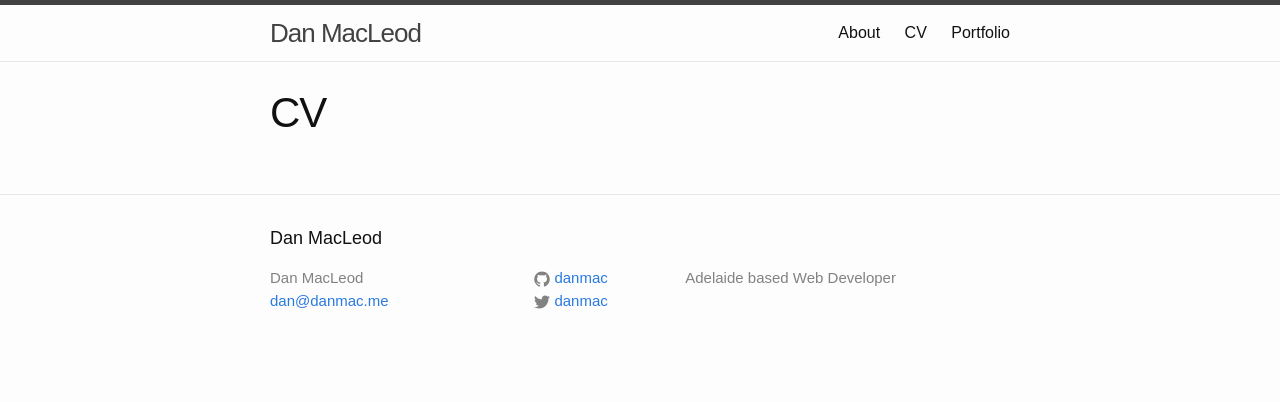
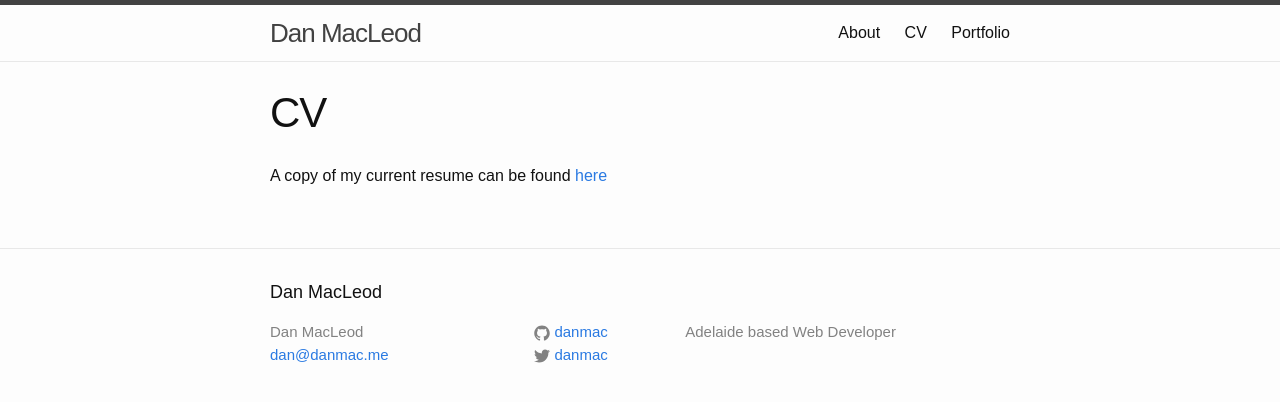
Before and after one commit to danmac/danmac.github.io, a Jekyll site: the page built from cv.md, in a window 1280 px wide. Shown: the top 402 px of the page. Built offline with Jekyll 4.4.1, drawn with Linux system fonts in a browser that asks for light colours.

Commit message:
changed location of the resume pdf

```diff
--- a/cv.md
+++ b/cv.md
@@ -3,3 +3,4 @@ layout: page
 title: CV
 permalink: /cv/
 ---
+A copy of my current resume can be found [here](/files/downloads/dan_macleod_resume.pdf)
```
Also changed, not shown: 1 other file.
